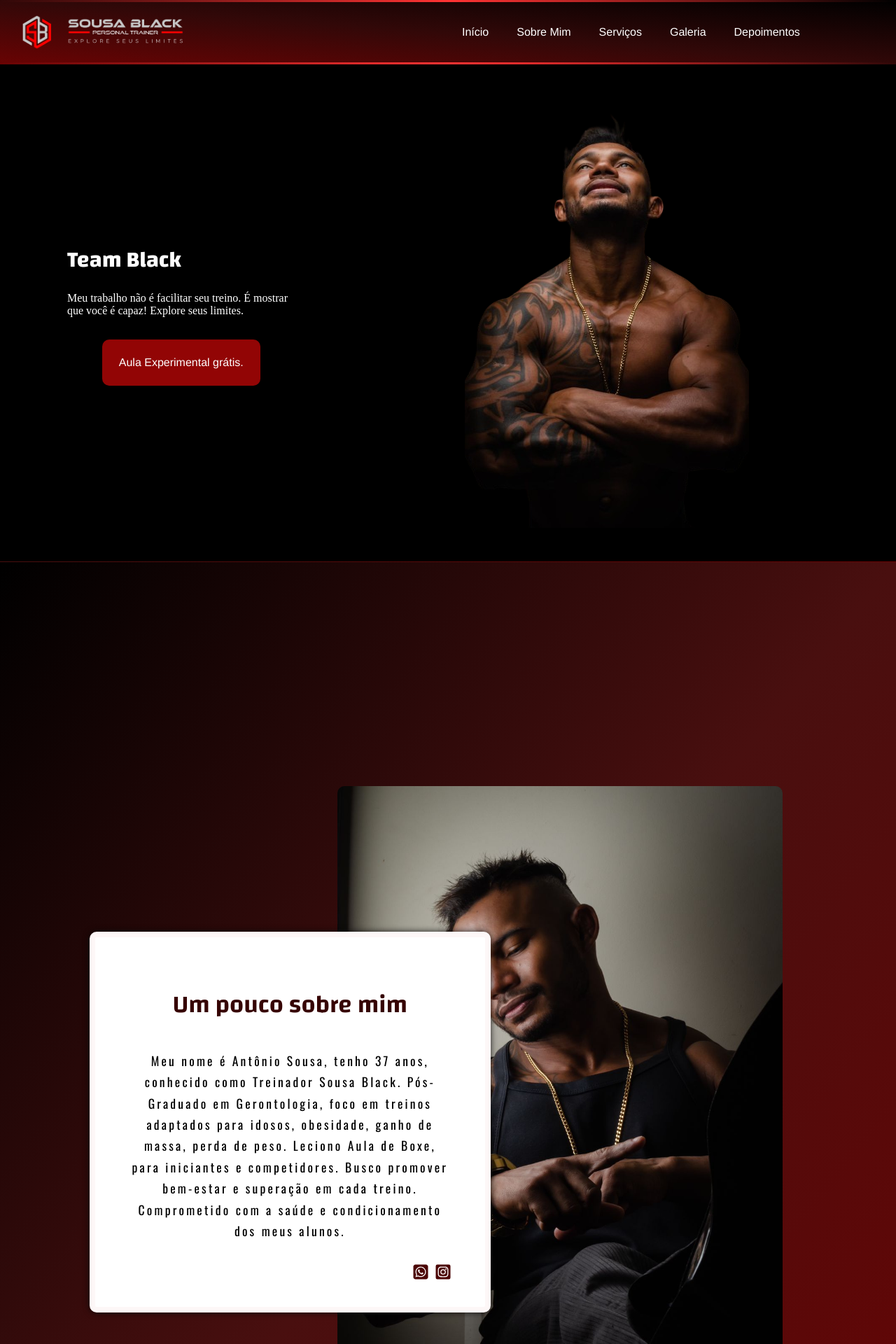
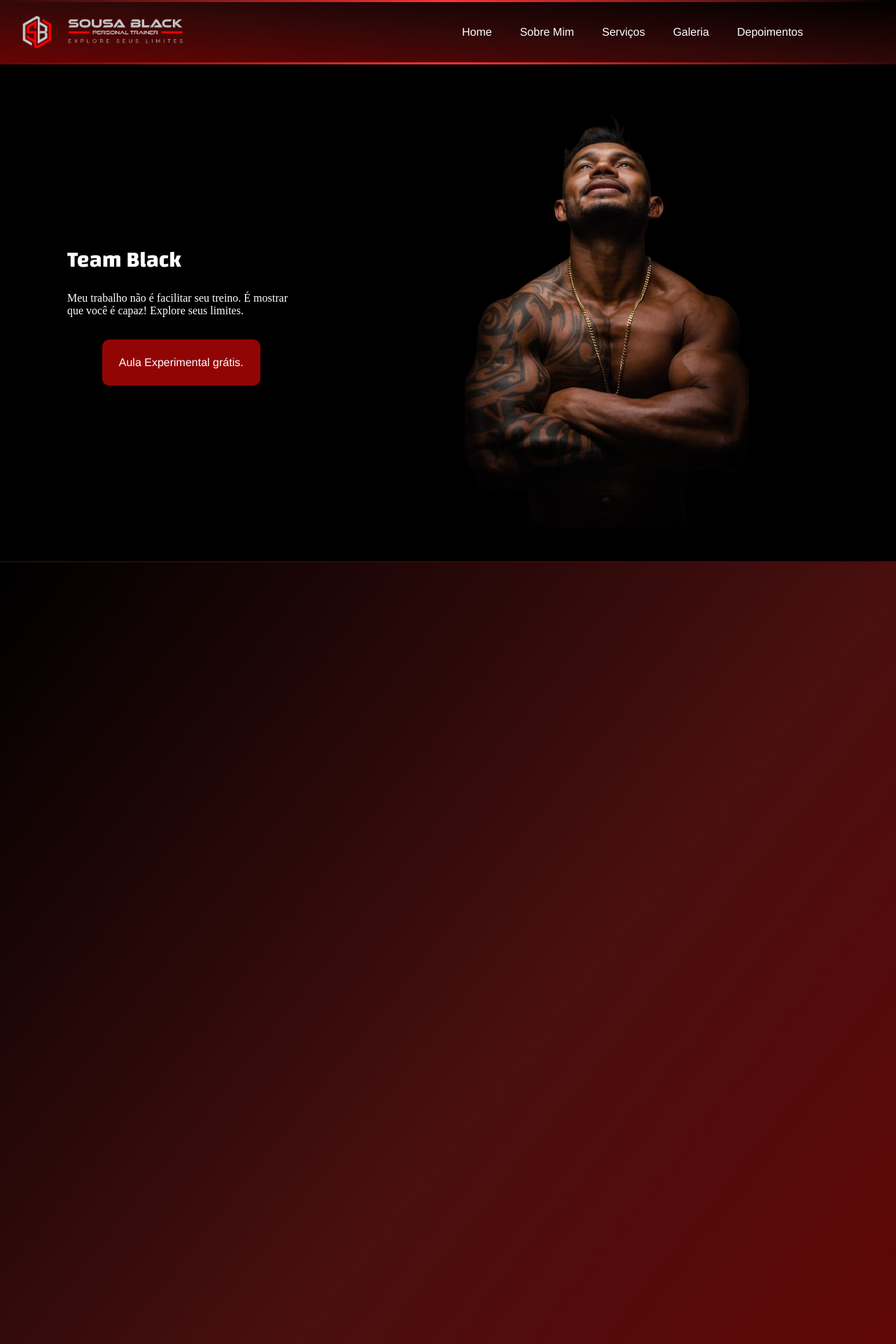
Before and after one commit to yagovysk/Projeto-Black, a React (Vite) app: page / in a window 1280 px wide. Shown: the top 1920 px of the page at 70% size. Built offline with nearby package versions, Linux system fonts and the light colour scheme; a web font is replaced by a local one.

Commit message:
Add files via upload

```diff
--- a/package.json
+++ b/package.json
@@ -13,7 +13,9 @@
     "react": "^18.2.0",
     "react-dom": "^18.2.0",
     "react-icons": "^5.0.1",
-    "react-responsive-carousel": "^3.2.23"
+    "react-responsive-carousel": "^3.2.23",
+    "react-scroll": "^1.9.0",
+    "react-visibility-sensor": "^5.1.1"
   },
   "devDependencies": {
     "@types/react": "^18.2.43",
--- a/src/Components/About/Sobre.css
+++ b/src/Components/About/Sobre.css
@@ -19,7 +19,7 @@
   position: absolute;
   left: 8rem;
   z-index: 1;
-  height: 50%;
+  height: 40rem;
   width: 36%;
   background: #fff;
   box-shadow: 0 0 10px rgba(0, 0, 0, 0.836);
@@ -27,19 +27,30 @@
   gap: 2rem;
   padding: 4rem 3rem;
   border-radius: 10px;
+
+  opacity: 0; /* Inicia com opacidade zero para a animação */
+  transform: translateX(
+    20px
+  ); /* Move o elemento 20 pixels para a direita para a animação */
+  transition: opacity 0.8s ease, transform 0.8s ease;
+}
+.container-card.animated {
+  opacity: 1;
+  transform: translateX(0);
 }
 .container-card h2 {
   text-align: center;
   font-family: 'Changa', sans-serif;
   font-weight: 600;
   color: rgb(54, 2, 2);
-  font-size: 2.2rem;
+  font-size: 2.5rem;
 }
 .container-card p {
   text-align: center;
-  line-height: 1.9rem;
+  line-height: 1.6rem;
   letter-spacing: 0.2rem;
-  font-size: 1.1rem;
+  font-size: 1rem;
+
   font-family: 'Oswald', sans-serif;
 }
 .container-sobre-img {
@@ -53,11 +64,20 @@
   height: 60%;
   border: 10px;
   border-radius: 10px;
+
+  opacity: 0;
+  transform: translateY(20px);
+  transition: opacity 0.8s ease, transform 0.8s ease;
+}
+.container-sobre-img img.animated {
+  opacity: 1;
+  transform: translateY(0);
 }
 .container-icon {
   display: flex;
+  align-items: flex-end;
   justify-content: flex-end;
- padding-bottom: 3rem;
+  padding: 4rem 0;
   gap: 0.5rem;
 }
 .container-icon .card-icon {
@@ -74,7 +94,7 @@
     padding-left: 14rem !important;
   }
   .container-card {
-    gap: 2rem !important;
+    gap: 1rem !important;
     padding: 2rem;
     width: 40%;
     height: 35%;
@@ -85,7 +105,7 @@
     line-height: 1.4rem;
   }
   .container-card p {
-    font-size: 0.7rem;
+    font-size: 0.8rem;
     line-height: 1rem;
     letter-spacing: 0;
   }
@@ -94,7 +114,7 @@
   }
   .container-icon {
     gap: 0.5rem !important;
-    padding-top: 0 !important ;
+    padding: 0;
   }
   .container-icon .card-icon {
     font-size: 1.1rem !important;
--- a/src/Components/About/Sobre.jsx
+++ b/src/Components/About/Sobre.jsx
@@ -1,13 +1,17 @@
 import img from '../../assets/img-about.jpeg';
 import { FaSquareWhatsapp } from 'react-icons/fa6';
 import { FaInstagramSquare } from 'react-icons/fa';
+import VisibilitySensor from 'react-visibility-sensor';
 import './Sobre.css';
 
 export function Sobre() {
   return (
     <section className="container-sobre">
       <div className="container-article">
-        <article className="container-card">
+        <VisibilitySensor partialVisibility>
+          {({ isVisible }) => (
+            <article
+              className={`container-card ${isVisible ? 'animated' : ''}`}>
               <h2>Um pouco sobre mim</h2>
               <p>
                 Meu nome é Antônio Sousa, tenho 37 anos, conhecido como
@@ -20,19 +24,30 @@ export function Sobre() {
               <div className="container-icon">
                 <a
                   href="https://wa.me/556199725414?text=Olá, vim pelo site, gostaria de saber os planos Sousa Black."
-              target="blank">
+                  target="_blank">
                   <FaSquareWhatsapp className="card-icon" />
                 </a>
                 <a
                   href="https://www.instagram.com/sousablackoficial/"
-              target="blank">
+                  target="_blank">
                   <FaInstagramSquare className="card-icon" />
                 </a>
               </div>
             </article>
+          )}
+        </VisibilitySensor>
       </div>
       <div className="container-sobre-img">
-        <img id="sobre-mim" src={img} alt="" />
+        <VisibilitySensor partialVisibility>
+          {({ isVisible }) => (
+            <img
+              id="sobre-mim"
+              src={img}
+              alt=""
+              className={isVisible ? 'animated' : ''}
+            />
+          )}
+        </VisibilitySensor>
       </div>
     </section>
   );
--- a/src/Components/Depoiments/Depoiments.css
+++ b/src/Components/Depoiments/Depoiments.css
@@ -1,14 +1,23 @@
 .depoiments-container {
   display: flex;
   justify-content: center;
+  flex-direction: column;
+  align-items: center;
+  gap: 2rem;
   padding: 5rem;
   background: linear-gradient(to bottom right, #000000, #490f0f, #690303);
   border-top: 1px solid transparent;
   border-image: linear-gradient(to bottom right, #520d0d, #c91515, #690303);
   border-image-slice: 1;
 }
+.depoiments-container h3 {
+  font-family: 'Changa', sans-serif;
+  color: #fff;
+  font-size: 2rem;
+}
 .carousel-depoiments {
   width: 50% !important;
+  padding: 1rem 0;
 }
 .card-depoiments {
   display: flex;
@@ -20,6 +29,7 @@
   padding: 2rem;
   box-shadow: 0 0 10px rgba(0, 0, 0, 0.836);
   gap: 1rem;
+  overflow: auto;
 }
 .card-depoiments .perfil {
   width: 10rem !important;
@@ -74,6 +84,7 @@
   .card-depoiments {
     padding: 1rem 0.5rem;
     gap: 1rem;
+    height: 30rem !important;
   }
   .card-depoiments .perfil {
     width: 7rem !important;
--- a/src/Components/Depoiments/Depoiments.jsx
+++ b/src/Components/Depoiments/Depoiments.jsx
@@ -37,6 +37,7 @@ export function Depoiments() {
   );
   return (
     <section id="depoiments" className="depoiments-container">
+      <h3>Depoimentos</h3>
       <Carousel
         className="carousel-depoiments"
         showArrows={true}
--- a/src/Components/Footer/Footer.jsx
+++ b/src/Components/Footer/Footer.jsx
@@ -18,7 +18,7 @@ export function Footer() {
           <li
             aria-label="item clicável do menu de navegação do rodapé da página, rolagem para a página inicial."
             onClick={() => handleScrollToSection('home')}>
-            Início
+            Home
           </li>
           <li
             aria-label="item clicável do menu de navegação do rodapé da página, rolagem para a página Sobre Mim."
--- a/src/Components/Galeria/Galeria.css
+++ b/src/Components/Galeria/Galeria.css
@@ -4,7 +4,7 @@
   justify-content: center;
   align-items: center;
   gap: 2rem;
-  padding: 4rem 0;
+  padding: 4rem 2rem;
   background: linear-gradient(to top right, #000000, #490f0f, #690303);
   border-top: 1px solid transparent;
   border-image: linear-gradient(to bottom right, #000000, #490f0f, #690303);
@@ -22,7 +22,7 @@
   grid-gap: 2rem;
 }
 .photo-container img {
-  width: 25rem;
+  width: 100%;
   height: 30rem;
   border-radius: 10px;
   transition: 0.3s ease;
--- a/src/Components/Home/Home.jsx
+++ b/src/Components/Home/Home.jsx
@@ -1,4 +1,5 @@
 import img from '../../assets/img-home.png';
+import VisibilitySensor from 'react-visibility-sensor';
 import './Home.css';
 
 export function Home() {
@@ -6,14 +7,16 @@ export function Home() {
     <section
       aria-label="container que contém a página Home."
       className="container-home">
+      <VisibilitySensor partialVisibility>
+        {({ isVisible }) => (
           <article
             aria-label="Caixa de Textos da página Home."
             id="home"
             className="container-texts">
             <h1 aria-label="Título da página Home.">Team Black</h1>
             <p aria-label="Parágrafo da página Home.">
-          Meu trabalho não é facilitar seu treino. É mostrar que você é capaz!
-          Explore seus limites.
+              Meu trabalho não é facilitar seu treino. É mostrar que você é
+              capaz! Explore seus limites.
             </p>
             <div className="container-button">
               <a
@@ -25,9 +28,15 @@ export function Home() {
               </a>
             </div>
           </article>
+        )}
+      </VisibilitySensor>
+      <VisibilitySensor partialVisibility>
+        {({ isVisible }) => (
           <div className="container-img">
             <img src={img} alt="Imagem do professor Black olhando para cima." />
           </div>
+        )}
+      </VisibilitySensor>
     </section>
   );
 }
--- a/src/Components/Menu/Menu.jsx
+++ b/src/Components/Menu/Menu.jsx
@@ -51,7 +51,7 @@ export function Menu() {
           aria-label="item clicável, rolagem para a página Home."
           className="item-list"
           onClick={() => scrollToSection('home')}>
-          Início
+          Home
         </li>
         <li
           aria-label="item clicável, rolagem para a página Sobre Mim."
```
Also changed, not shown: 1 other file (tests, documents, lock files or other folders). Lines whose indentation alone changed are shown as unchanged.
